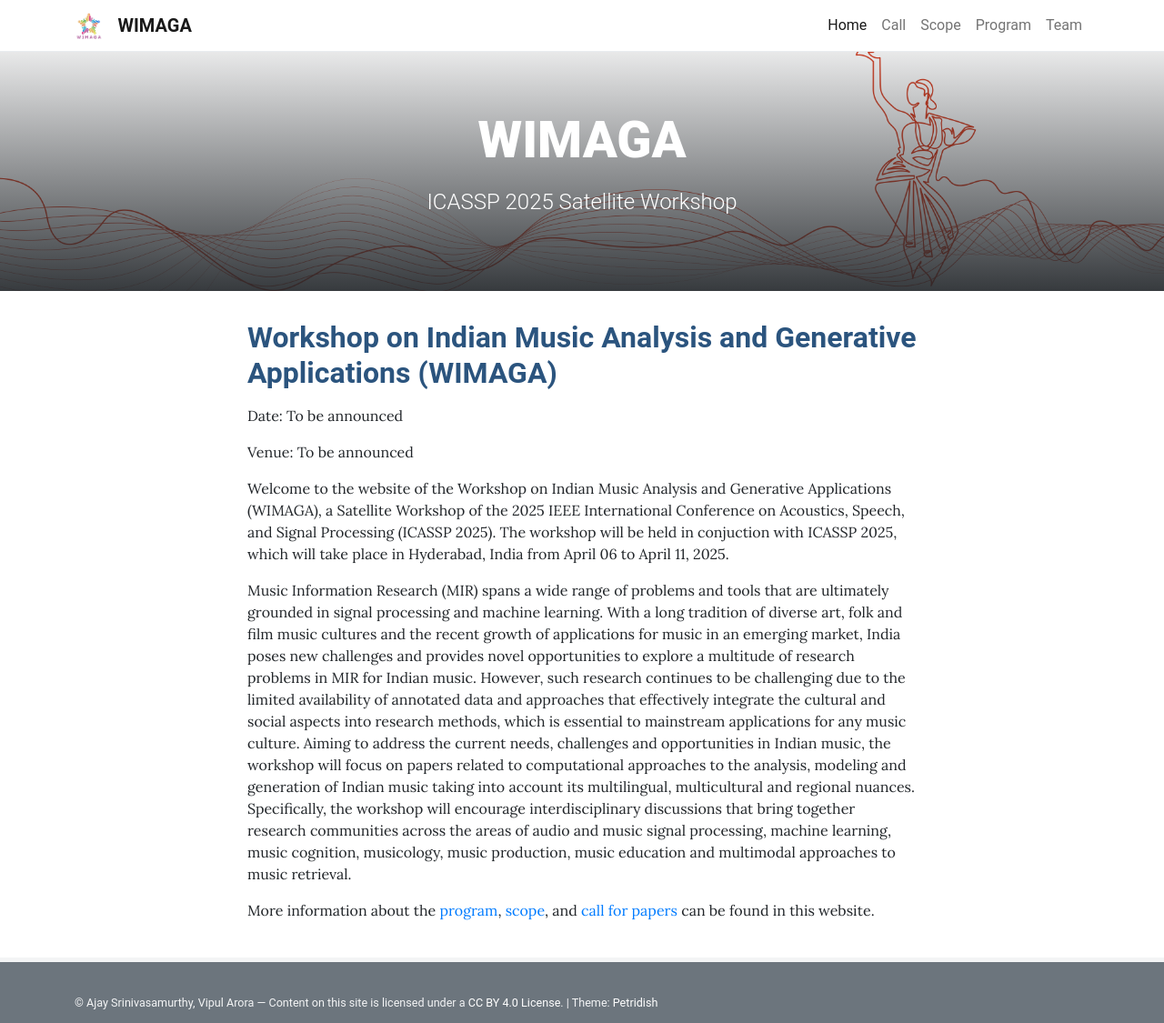
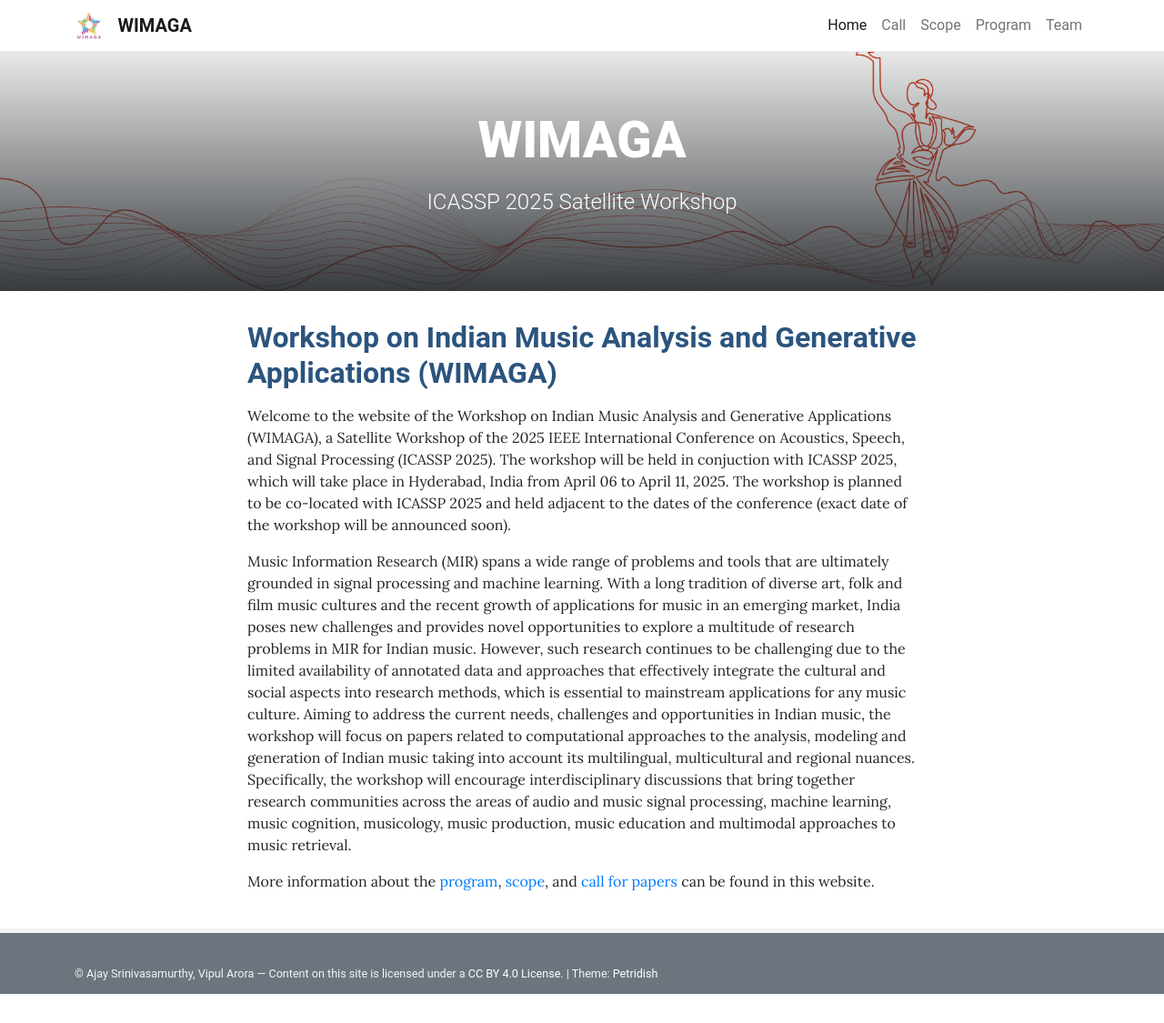
Before and after one commit to WIMAGA/wimaga.github.io, a Jekyll site: the page built from pages/home.md, in a window 1280 px wide. Shown: the whole page at 91% size. Built offline with Jekyll 4.4.1, drawn with Linux system fonts in a browser that asks for light colours; after the commit the page ends 1093 px from its top, so only the background shows below that.

Commit message:
Update home.md

```diff
--- a/pages/home.md
+++ b/pages/home.md
@@ -9,11 +9,7 @@ permalink: /
 
 ## **<span style="color:#2B547E">Workshop on Indian Music Analysis and Generative Applications (WIMAGA)</span>**
 
-Date: To be announced
-
-Venue: To be announced
-
-Welcome to the website of the Workshop on Indian Music Analysis and Generative Applications (WIMAGA), a Satellite Workshop of the 2025 IEEE International Conference on Acoustics, Speech, and Signal Processing (ICASSP 2025). The workshop will be held in conjuction with ICASSP 2025, which will take place in Hyderabad, India from April 06 to April 11, 2025.
+Welcome to the website of the Workshop on Indian Music Analysis and Generative Applications (WIMAGA), a Satellite Workshop of the 2025 IEEE International Conference on Acoustics, Speech, and Signal Processing (ICASSP 2025). The workshop will be held in conjuction with ICASSP 2025, which will take place in Hyderabad, India from April 06 to April 11, 2025. The workshop is planned to be co-located with ICASSP 2025 and held adjacent to the dates of the conference (exact date of the workshop will be announced soon).
 
 Music Information Research (MIR) spans a wide range of problems and tools that are ultimately grounded in signal processing and machine learning. With a long tradition of diverse art, folk and film music cultures and the recent growth of applications for music in an emerging market, India poses new challenges and provides novel opportunities to explore a multitude of research problems in MIR for Indian music. However, such research continues to be challenging due to the limited availability of annotated data and approaches that effectively integrate the cultural and social aspects into research methods, which is essential to mainstream applications for any music culture. Aiming to address the current needs, challenges and opportunities in Indian music, the workshop will focus on papers related to computational approaches to the analysis, modeling and generation of Indian music taking into account its multilingual, multicultural and regional nuances. Specifically, the workshop will encourage interdisciplinary discussions that bring together research communities across the areas of audio and music signal processing, machine learning, music cognition, musicology, music production, music education and multimodal approaches to music retrieval.
 
```
